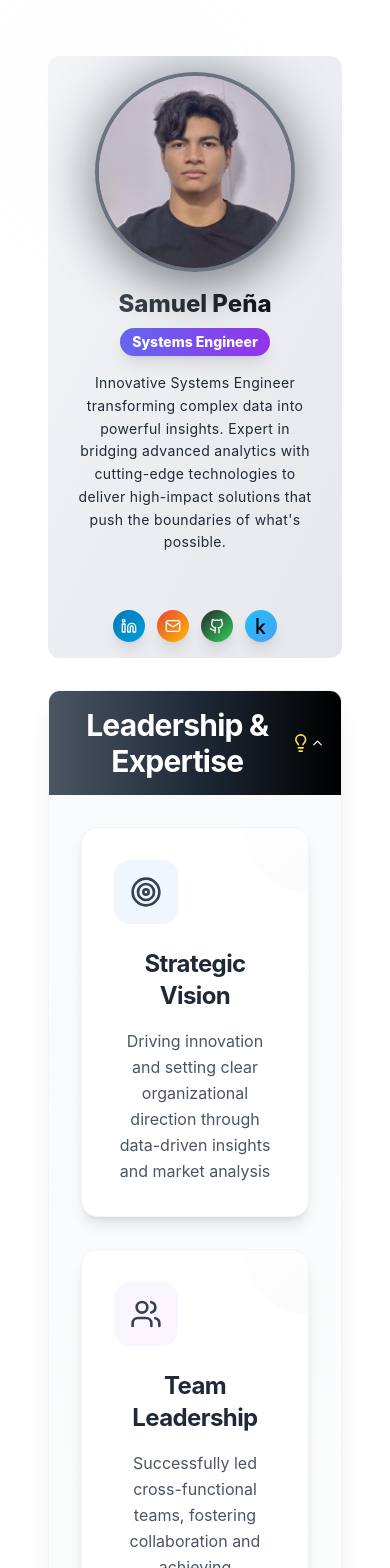
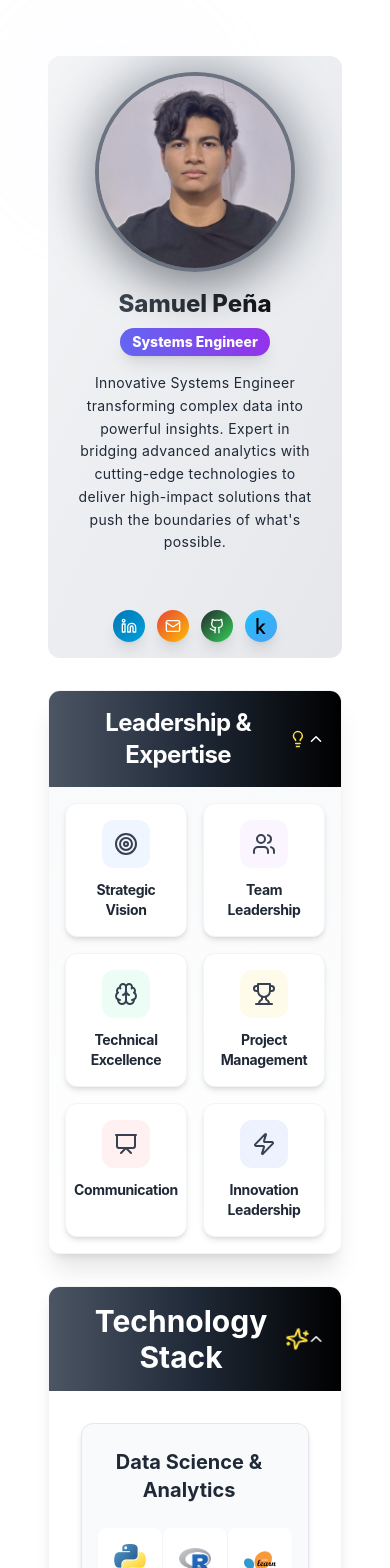
Before and after one commit to Nasor2/portfolio, a React (Vite) app: page / in a window 390 px wide. Shown: the top 1568 px of the page. Built offline with nearby package versions, Linux system fonts and the light colour scheme.

Commit message:
SkillsSection style updated

```diff
--- a/src/components/SkillsSection.jsx
+++ b/src/components/SkillsSection.jsx
@@ -4,6 +4,8 @@ import { Trophy, Users, Brain, Target, Presentation, Zap, ChevronDownIcon, Light
 
 const SkillsSection = () => {
   const [isOpen, setIsOpen] = useState(true);
+  const [expandedCard, setExpandedCard] = useState(null);
+
   const leadershipSkills = [
     {
       title: "Strategic Vision",
@@ -53,9 +55,7 @@ const SkillsSection = () => {
     hidden: { opacity: 0 },
     visible: {
       opacity: 1,
-      transition: {
-        staggerChildren: 0.1
-      }
+      transition: { staggerChildren: 0.1 }
     }
   };
 
@@ -88,15 +88,13 @@ const SkillsSection = () => {
         initial={{ opacity: 0, y: -50 }}
         animate={{ opacity: 1, y: 0 }}
         className="bg-gradient-to-r from-gray-600 via-gray-800 to-black p-4 md:p-6 relative overflow-hidden cursor-pointer"
-
         onClick={() => setIsOpen(!isOpen)}
       >
-
         <div className="relative flex items-center justify-between w-full z-10">
           <div className="w-6" />
-        <h2 className="text-3xl md:text-5xl font-bold text-white tracking-tight flex items-center gap-4">
+          <h2 className="text-2xl md:text-4xl lg:text-5xl font-bold text-white tracking-tight flex items-center gap-4">
             Leadership & Expertise
-          <LightbulbIcon className="w-8 h-8 text-yellow-300" />
+            <LightbulbIcon className="w-6 h-6 md:w-8 md:h-8 text-yellow-300" />
           </h2>
           <ChevronDownIcon
             className={`w-6 h-6 text-white transition-transform ${isOpen ? 'rotate-180' : ''}`}
@@ -112,45 +110,53 @@ const SkillsSection = () => {
             exit={{ height: 0, opacity: 0 }}
             transition={{ duration: 0.3 }}
           >
-          <div className="p-8 md:p-12 lg:p-16 bg-gradient-to-b from-gray-50 to-white">
+            <div className="p-4 md:p-8 lg:p-12 bg-gradient-to-b from-gray-50 to-white">
               <motion.div
                 variants={containerVariants}
                 initial="hidden"
                 animate="visible"
-              className="grid grid-cols-1 md:grid-cols-2 lg:grid-cols-3 gap-8"
+                className="grid grid-cols-2 sm:grid-cols-3 md:grid-cols-4 lg:grid-cols-6 gap-4"
               >
                 {leadershipSkills.map((skill, index) => (
                   <motion.div
                     key={skill.title}
                     variants={cardVariants}
                     whileHover={{ scale: 1.03 }}
-              className="group relative overflow-hidden rounded-2xl bg-white p-8 shadow-lg hover:shadow-2xl transition-all duration-300 border border-gray-100"
+                    onClick={() => setExpandedCard(expandedCard === index ? null : index)}
+                    className="group relative overflow-hidden rounded-xl bg-white p-4 shadow-md hover:shadow-xl transition-all duration-300 border border-gray-100 cursor-pointer"
                   >
                     <motion.div
                       className={`absolute inset-0 bg-gradient-to-br ${skill.color} opacity-0 group-hover:opacity-5 transition-opacity duration-300`}
                     />
 
-              <div className="relative z-10 flex flex-col h-full">
-                <div className={`${skill.iconBg} w-16 h-16 rounded-2xl flex items-center justify-center mb-6 transform group-hover:scale-110 transition-transform duration-300`}>
-                  <skill.icon className="w-8 h-8 text-gray-700" />
+                    <div className="relative z-10 flex flex-col items-center text-center">
+                      <div className={`${skill.iconBg} w-12 h-12 md:w-14 md:h-14 rounded-xl flex items-center justify-center mb-3 transform group-hover:scale-110 transition-transform duration-300`}>
+                        <skill.icon className="w-6 h-6 md:w-7 md:h-7 text-gray-700" />
                       </div>
 
-                <h3 className="text-2xl font-bold text-gray-800 mb-4 tracking-tight group-hover:text-gray-900 transition-colors duration-300">
+                      <h3 className="text-sm md:text-base font-bold text-gray-800 tracking-tight group-hover:text-gray-900 transition-colors duration-300">
                         {skill.title}
                       </h3>
+                    </div>
 
-                <p className="text-gray-600 text-base leading-relaxed group-hover:text-gray-700 transition-colors duration-300">
+                    <AnimatePresence>
+                      {expandedCard === index && (
+                        <motion.div
+                          initial={{ opacity: 0, height: 0 }}
+                          animate={{ opacity: 1, height: "auto" }}
+                          exit={{ opacity: 0, height: 0 }}
+                          className="mt-3 text-xs md:text-sm text-gray-600"
+                        >
                           {skill.description}
-                </p>
+                        </motion.div>
+                      )}
+                    </AnimatePresence>
 
                     <motion.div
-                  className={`absolute bottom-0 left-0 w-full h-1 bg-gradient-to-r ${skill.color} opacity-0 group-hover:opacity-100 transition-all duration-300`}
+                      className={`absolute bottom-0 left-0 w-full h-0.5 bg-gradient-to-r ${skill.color} opacity-0 group-hover:opacity-100 transition-all duration-300`}
                       initial={{ scaleX: 0 }}
                       whileHover={{ scaleX: 1 }}
                     />
-              </div>
-
-              <div className="absolute top-0 right-0 w-32 h-32 bg-gradient-to-br from-white via-gray-50 to-gray-100 rounded-full transform translate-x-16 -translate-y-16 opacity-50 group-hover:opacity-75 transition-opacity duration-300" />
                   </motion.div>
                 ))}
               </motion.div>
```
Lines whose indentation alone changed are shown as unchanged.
